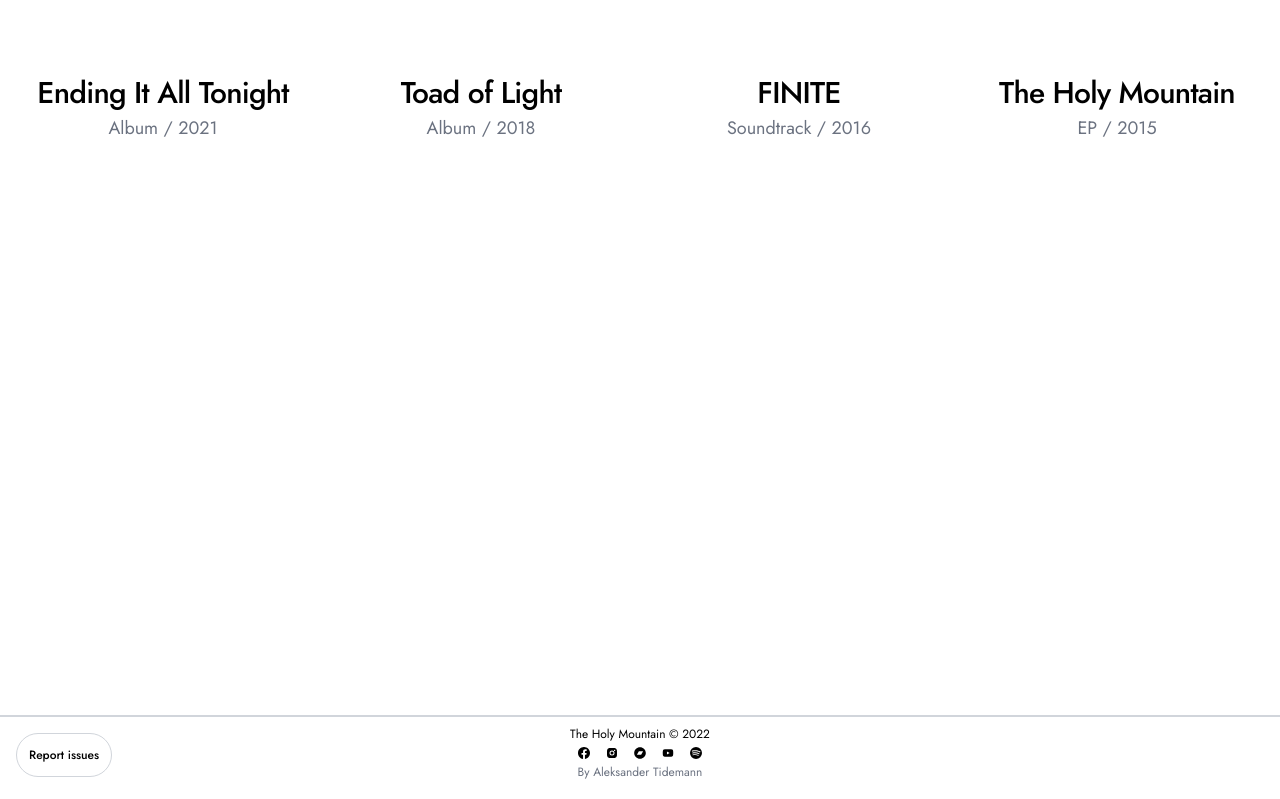
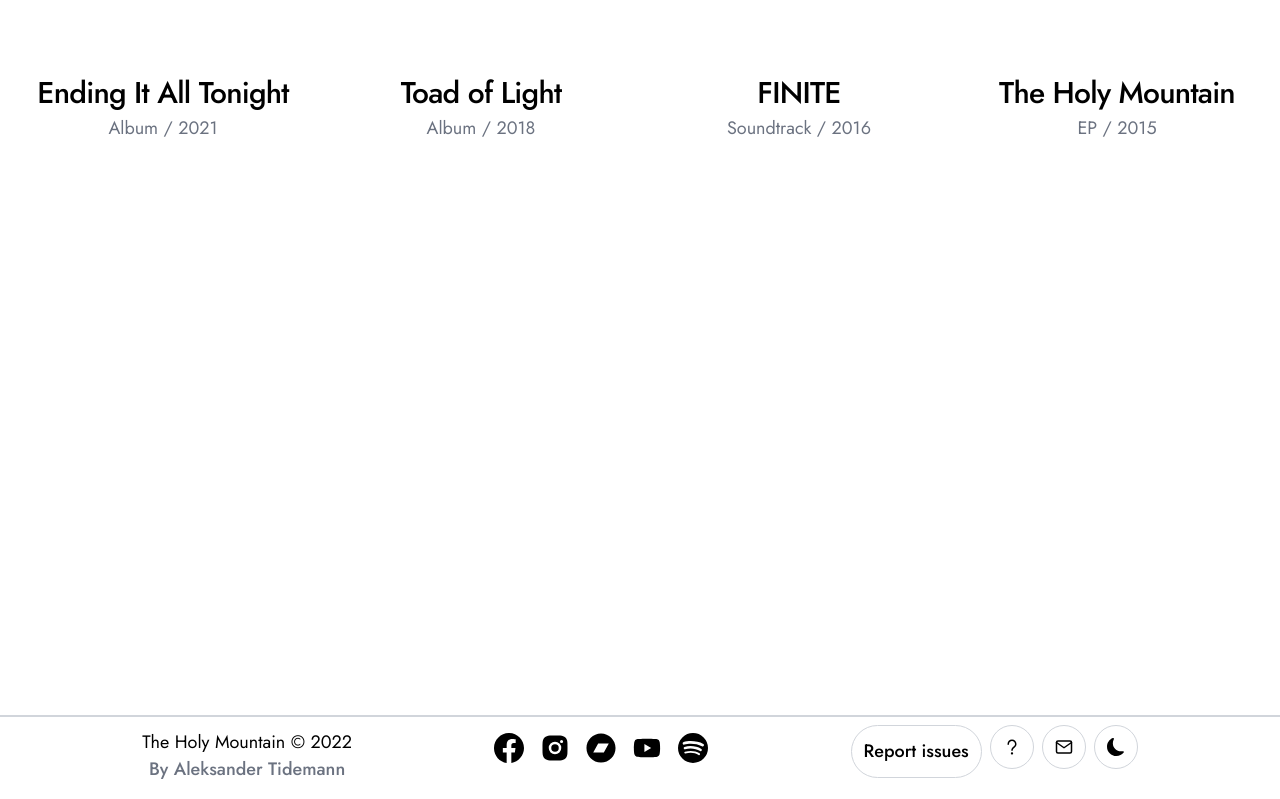
Before and after one commit to aleksati/theholymountain, a Next.js app: page / in a window 1280 px wide. Shown: the part 885-1684 px from the top of the page. Built offline with nearby package versions, Linux system fonts and the light colour scheme.

Commit message:
Footer and some other fixes

```diff
--- a/components/Card.js
+++ b/components/Card.js
@@ -23,9 +23,9 @@ const Card = React.forwardRef(
       >
         {showCloseButton ? (
           <div className="flex place-content-end">
-            <Button onClick={handleClickOutside}>
+            <button onClick={handleClickOutside}>
               <Icon id="closeButton" />
-            </Button>
+            </button>
           </div>
         ) : null}
         {children}
--- a/components/CardContact.js
+++ b/components/CardContact.js
@@ -1,5 +1,4 @@
 import { useState } from "react";
-import LayoutPage from "./LayoutPage";
 import Button from "./Button";
 
 const CardContact = () => {
@@ -60,20 +59,23 @@ const CardContact = () => {
 
   return (
     <div className="flex flex-col">
+      <h1 className="overflow-hidden text-center text-clip text-size-header">
+        CONTACT
+      </h1>
       <form
         onSubmit={e => {
           handleSubmit(e);
         }}
       >
-        <div className="grid grid-cols-1 gap-6 w-80 sm:w-96">
+        <div className="grid grid-cols-1 gap-6 mt-4 w-80 sm:w-96">
           <p>
             We would love to hear from you! Just fill out the form below and
-            we'll be in touch. If you want to report any page issues, please use
-            the "Report issues" button at the bottom of the page.
+            we'll be in touch. To report any page issues, please use the
+            designated button at the bottom of the page.
           </p>
           <label className="block">
             <span className="text-primary-light dark:text-primary-dark">
-              Your full name
+              Your name
             </span>
             <input
               type="text"
@@ -90,7 +92,7 @@ const CardContact = () => {
           </label>
           <label className="block">
             <span className="text-primary-light dark:text-primary-dark">
-              Your email address
+              Your email
             </span>
             <input
               type="email"
--- a/components/CardRelease.js
+++ b/components/CardRelease.js
@@ -25,7 +25,7 @@ const CardRelease = ({ release }) => {
         <CardPopup
           className="max-w-4xl max-h-screen p-4 overflow-auto"
           handleClickOutside={closePopup}
-          //   showCloseButton={isListen ? false : true}
+          showCloseButton={true}
           ref={popupRef}
         >
           {isListen ? (
--- a/components/CardReleaseAudio.js
+++ b/components/CardReleaseAudio.js
@@ -5,7 +5,7 @@ const CardReleaseAudio = ({ className, url }) => {
     <>
       {url ? (
         <iframe
-          className={className}
+          className={"p-4"}
           src={url}
           width="100%"
           height="440"
--- a/components/CardReleaseDetails.js
+++ b/components/CardReleaseDetails.js
@@ -5,7 +5,7 @@ const CardReleaseDetails = ({ release }) => {
   return (
     <div
       id={release.key}
-      className="flex flex-col items-center space-y-2 text-size-small md:text-size-regular md:space-y-0 sm:flex-row"
+      className="flex flex-col items-center space-y-2 text-size-small sm:text-size-regular sm:space-y-0 sm:flex-row"
     >
       <Slideshow imgSlugs={release.slideshow} />
       <div className="px-4 space-y-2 text-primary-light dark:text-primary-dark">
--- a/components/LayoutApp.js
+++ b/components/LayoutApp.js
@@ -1,11 +1,38 @@
+import { useRef, useState, useEffect } from "react";
+import Footer from "../sections/Footer";
+import Nav from "../sections/Nav";
 import Meta from "./Meta";
-import Footer from "../sections/Footer";
 
 const LayoutApp = ({ children, appMeta }) => {
+  const mainRef = useRef(null);
+  const [isMounted, setIsMounted] = useState(false);
+  const [navPosition, setNavPosition] = useState(true);
+
+  const listenToScroll = () => {
+    const mainHeight = mainRef.current.offsetHeight;
+    const pageBottom = window.pageYOffset + window.innerHeight;
+    if (pageBottom < mainHeight) return setNavPosition("fixed");
+    setNavPosition("hidden");
+  };
+
+  useEffect(() => {
+    if (isMounted) {
+      window.addEventListener("scroll", listenToScroll);
+      return () => window.removeEventListener("scroll", listenToScroll);
+    }
+  }, [isMounted]);
+
+  useEffect(() => {
+    if (mainRef.current) setIsMounted(true);
+  }, [mainRef]);
+
   return (
     <>
       <Meta {...appMeta} />
-      <main className="flex-grow">{children}</main>
+      <main className="flex-grow" ref={mainRef}>
+        {children}
+        <Nav className={`flex space-x-2 right-4 bottom-4 ${navPosition}`} />
+      </main>
       <Footer />
     </>
   );
--- a/pages/index.js
+++ b/pages/index.js
@@ -1,21 +1,16 @@
+import Discography from "../sections/Discography";
 import Front from "../sections/Front";
-import Discography from "../sections/Discography";
-import Nav from "../sections/Nav";
 import { server } from "../config";
 
 // TODO
-// * Add tiny x on popupCards
-// * Fix navbar stopping at footer. Also, make the issues button on right side
 // * Add videos page
+// * custom slideshow indicators
 
 export default function Home({ releaseData }) {
   return (
-    <>
     <div className="divide-y divide-gray-300 dark:divide-gray-600">
       <Front />
       <Discography releaseData={releaseData} />
-      </div>
-      <Nav />
       {/* For the like counter: Use SWR data fetching for client-side data fetching. Should call an API endpoint that:
         - Collects and hashes the ip
         - Checks the database for the same user.
@@ -23,11 +18,11 @@ export default function Home({ releaseData }) {
         - send the length as success response, (then increment 1 in browser).
         - or send back negative response. do not increment.
       */}
-    </>
+    </div>
   );
 }
 
-// SSR just to hydrate with release info AND current likes.
+// Change to SSR just to hydrate with release info AND current likes.
 
 export const getStaticProps = async () => {
   const res = await fetch(`${server}/api/release`);
--- a/sections/Footer.js
+++ b/sections/Footer.js
@@ -1,34 +1,33 @@
 import SoMeBar from "../components/SoMeBar";
 import Button from "../components/Button";
+import Nav from "./Nav";
 
-const Footer = () => {
-  return (
-    <footer className="py-2 border-t-2 border-gray-300 dark:border-gray-600 bg-primary-light dark:bg-primary-dark">
-      <div className="flex place-content-between text-size-small text-primary-light dark:text-primary-dark">
-        <div className="pt-2 ml-4 space-y-1">
+const Footer = () => (
+  <footer className="py-4 border-t-2 border-gray-300 dark:border-gray-600 bg-primary-light dark:bg-primary-dark">
+    <div className="flex place-content-evenly lg:text-size-regular text-size-small text-primary-light dark:text-primary-dark">
+      <div className="-mt-1 space-y-1 text-center ">
+        <p>The Holy Mountain &copy; {new Date().getFullYear()}</p>
+        <a className="text-secondary" href="https://github.com/aleksati">
+          By Aleksander Tidemann
+        </a>
+      </div>
+      <div className="hidden sm:flex">
+        <SoMeBar
+          iconSize="text-md sm:text-2xl md:text-3xl"
+          exclude={["nothing"]}
+          className="justify-center space-x-4 align-bottom"
+        />
+      </div>
+      <div className="flex -mt-2 space-x-2">
+        <div>
           <Button>
             <a href="https://github.com/aleksati">Report issues</a>
           </Button>
         </div>
-        <div className="space-y-1">
-          <p>The Holy Mountain &copy; {new Date().getFullYear()}</p>
-          <SoMeBar
-            iconSize="text-md"
-            exclude={["nothing"]}
-            className="justify-center space-x-4"
-          />
-          <p className="text-center text-secondary">
-            By <a href="https://github.com/aleksati">Aleksander Tidemann</a>
-          </p>
-        </div>
-        <div className="invisible pt-2 ml-4 space-y-1">
-          <Button>
-            <a href="https://github.com/aleksati">Report issues</a>
-          </Button>
-        </div>
+        <Nav className="flex space-x-2" />
       </div>
-    </footer>
-  );
-};
+    </div>
+  </footer>
+);
 
 export default Footer;
--- a/sections/Nav.js
+++ b/sections/Nav.js
@@ -1,4 +1,4 @@
-import { useState, useRef } from "react";
+import React, { useState, useRef, memo } from "react";
 import CardContact from "../components/CardContact";
 import ToggleTheme from "../components/ToggleTheme";
 import CardPopup from "../components/CardPopup";
@@ -6,19 +6,20 @@ import CardAbout from "../components/CardAbout";
 import Button from "../components/Button";
 import Icon from "../components/Icon";
 
-const Nav = () => {
+const Nav = ({ className }) => {
+  const popupRef = useRef(null);
   const [isAbout, setIsAbout] = useState(false);
   const [isContact, setIsContact] = useState(false);
-  const popupRef = useRef(null);
 
   const handleAboutClick = () => setIsAbout(prevstate => !prevstate);
   const handleContactClick = () => setIsContact(prevstate => !prevstate);
 
   return (
-    <>
+    <nav>
       {isAbout ? (
         <CardPopup
           handleClickOutside={handleAboutClick}
+          showCloseButton={true}
           ref={popupRef}
           className="p-4"
         >
@@ -28,13 +29,14 @@ const Nav = () => {
       {isContact ? (
         <CardPopup
           handleClickOutside={handleContactClick}
+          showCloseButton={true}
           ref={popupRef}
           className="p-4"
         >
           <CardContact />
         </CardPopup>
       ) : null}
-      <div className="fixed flex space-x-2 right-4 bottom-4">
+      <div className={className}>
         {!isAbout ? (
           <Button
             onClick={handleAboutClick}
@@ -56,8 +58,8 @@ const Nav = () => {
         ) : null}
         <ToggleTheme />
       </div>
-    </>
+    </nav>
   );
 };
 
-export default Nav;
+export default memo(Nav);
--- /dev/null
+++ b/sections/Videos.js
@@ -0,0 +1,7 @@
+import React from "react";
+
+const Videos = () => {
+  return <div>Videos</div>;
+};
+
+export default Videos;
```
Lines whose indentation alone changed are shown as unchanged.
